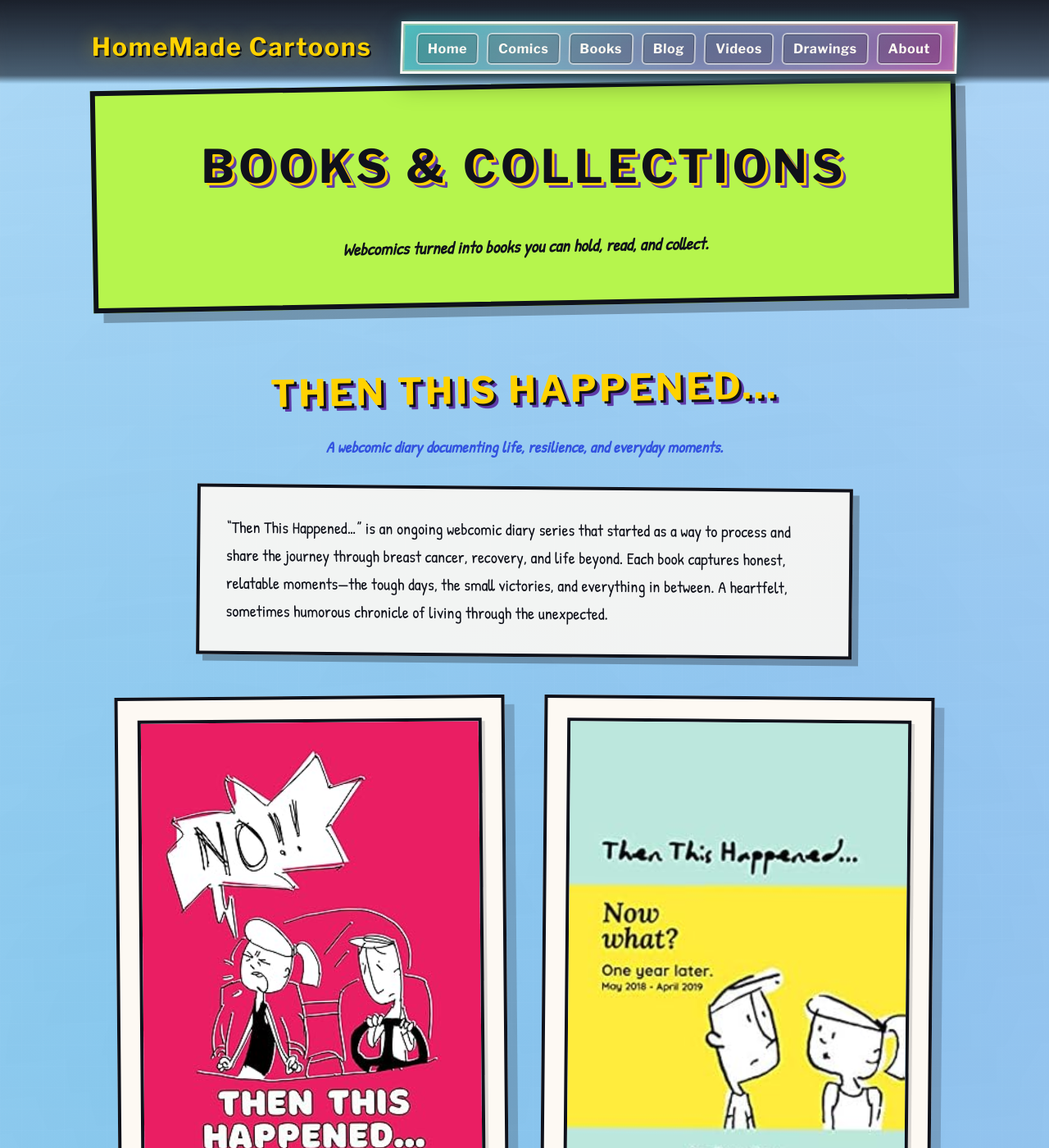
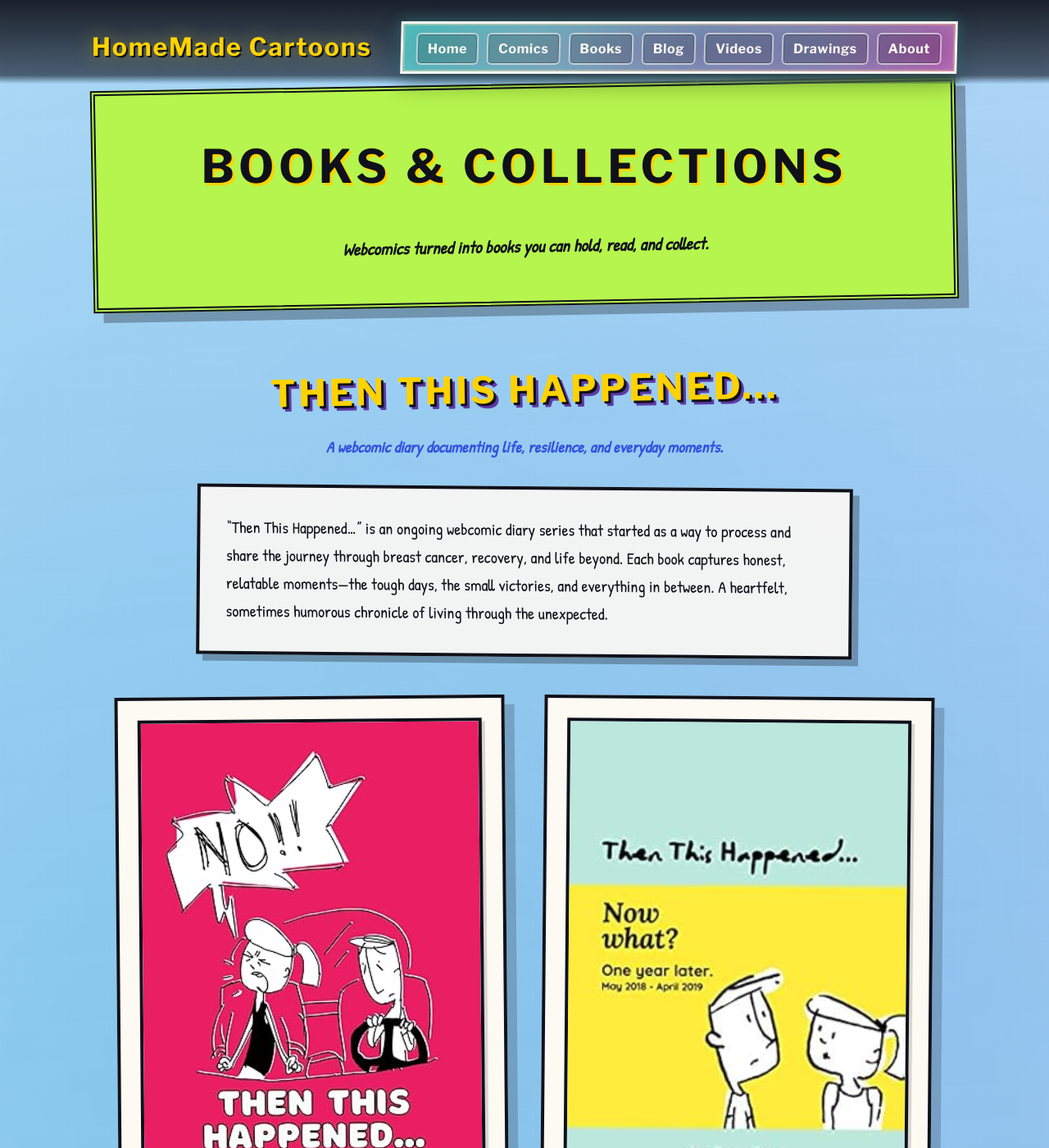
Before and after one commit to tmray/neon-noir-city-cartoon-site, a Jekyll site: the page built from books.html, in a window 1280 px wide and 1400 px high. Shown: the whole window at 82% size. Built offline with Jekyll 4.4.1, drawn with Linux system fonts in a browser that asks for light colours.

Commit message:
double border style to books-intro

```diff
--- a/assets/css/main.css
+++ b/assets/css/main.css
@@ -1402,7 +1402,7 @@ footer p {
   padding: 3rem 2rem;
   text-align: center;
   background: var(--toxic-lime);
-  border: 6px solid var(--heavy-ink);
+  border: 6px double var(--heavy-ink);
   box-shadow: 12px 12px 0 rgba(15, 17, 26, 0.3);
   transform: rotate(-1deg);
   position: relative;
@@ -1422,8 +1422,7 @@ footer p {
   text-transform: uppercase;
   letter-spacing: 0.1em;
   text-shadow:
-    3px 3px 0 var(--goldenrod),
-    6px 6px 0 var(--shadow-purple);
+    3px 3px 0 var(--goldenrod);
   transform: rotate(1deg);
   display: inline-block;
 }
```
